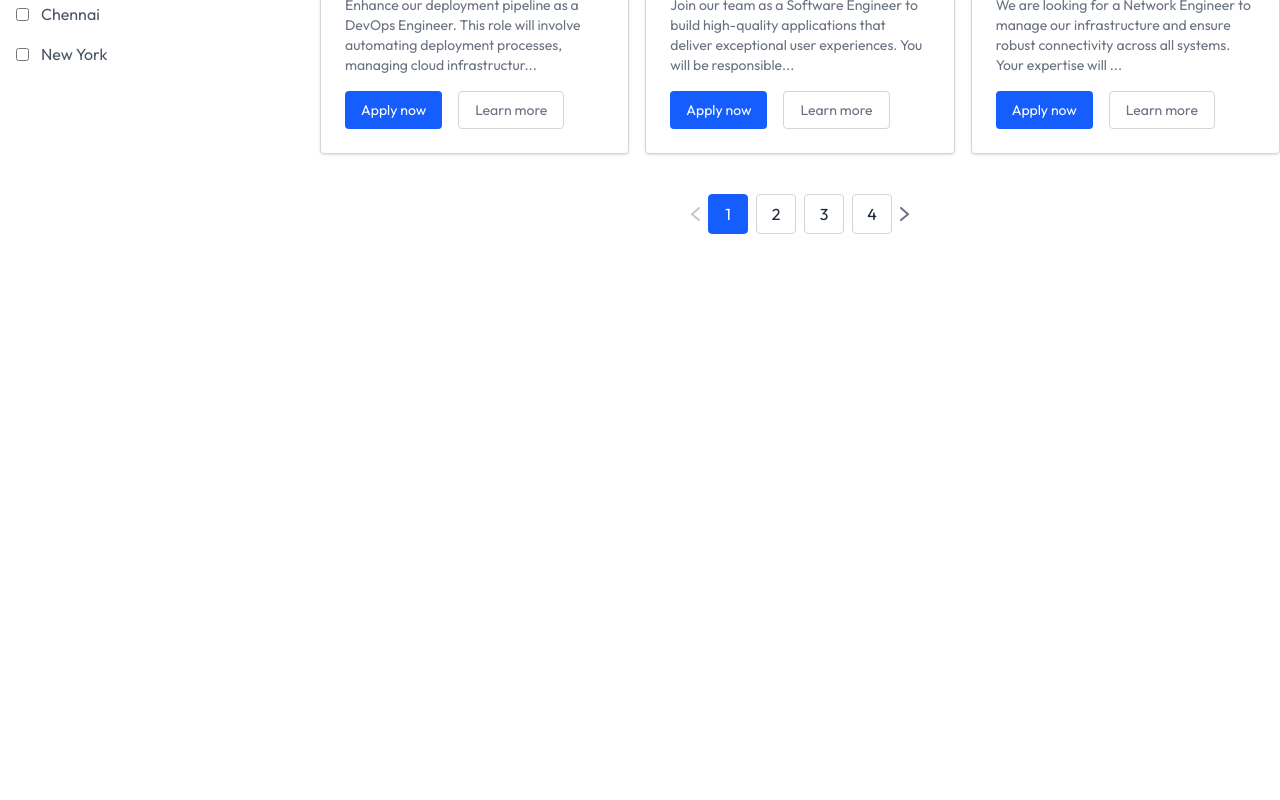
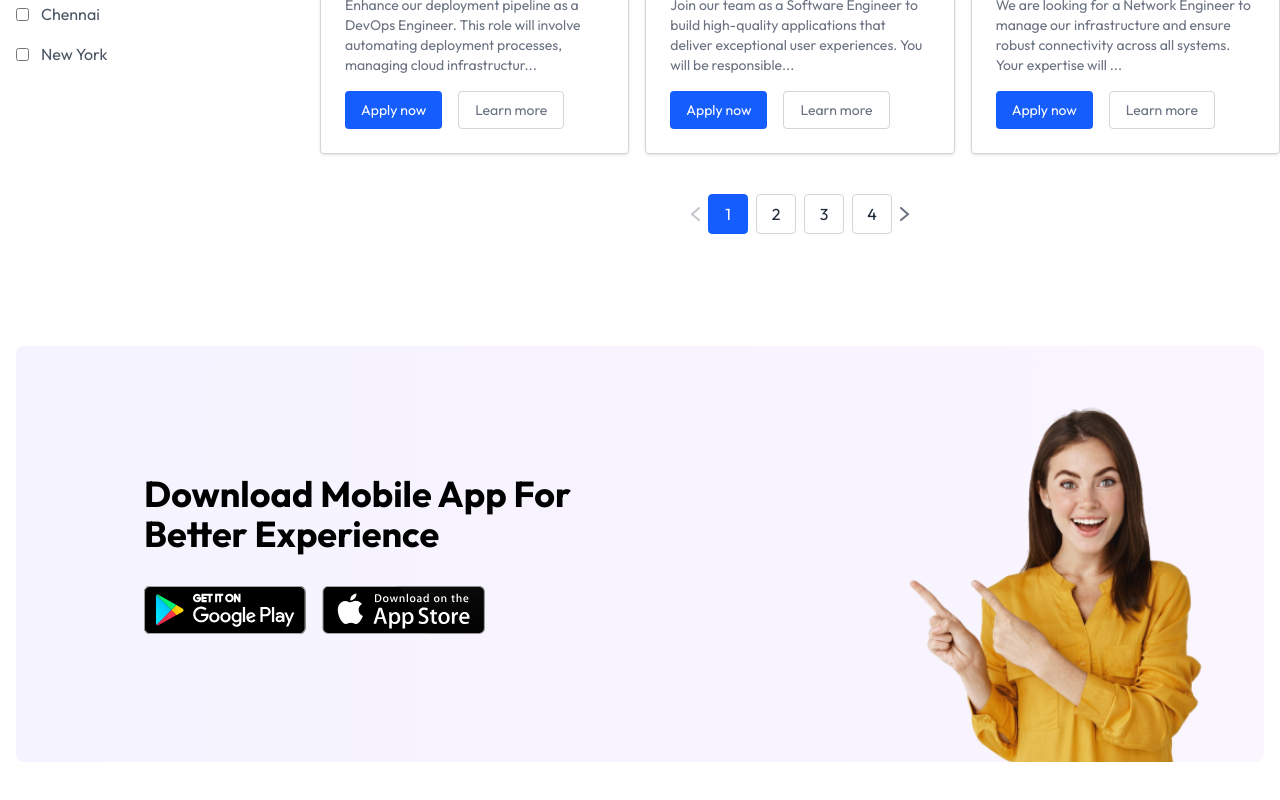
Before and after one commit to baibhavsinhadev/insiderjobs, a React (Vite) app in the folder client/: page / in a window 1280 px wide. Shown: the part 1164-1964 px from the top of the page. Before the commit the page ends 1430 px from the top, so only its background shows below. Built offline with nearby package versions, Linux system fonts and the light colour scheme; no server answers.

Commit message:
ui: completed app downloaded component

```diff
--- a/client/src/components/components.js
+++ b/client/src/components/components.js
@@ -2,3 +2,4 @@ export { default as Navbar } from "./user/Navbar";
 export { default as Hero } from "./user/Hero";
 export { default as JobListings } from "./user/JobListings";
 export { default as JobCard } from "./user/JobCard";
+export { default as AppDownload } from "./user/AppDownload";
--- /dev/null
+++ b/client/src/components/user/AppDownload.jsx
@@ -0,0 +1,22 @@
+import { assets } from "../../assets/assets";
+
+const AppDownload = () => {
+    return (
+        <div className="container px-4 2xl:px-20 mx-auto my-20">
+            <div className="relative bg-linear-to-r from-violet-50 to-purple-50 p-12 sm:p-24 lg:p-32 rounded-lg">
+                <div>
+                    <h1 className="text-2xl sm:text-4xl font-bold mb-8 max-w-md">Download Mobile App For Better Experience</h1>
+
+                    <div className="flex gap-4">
+                        <img className="cursor-pointer h-8 sm:h-12" src={assets.play_store} alt="play_store" />
+                        <img className="cursor-pointer h-8 sm:h-12" src={assets.app_store} alt="app_store" />
+                    </div>
+                </div>
+
+                <img className="absolute w-80 right-0 bottom-0 mr-12 max-lg:hidden" src={assets.app_main_img} alt="app_main_img" />
+            </div>
+        </div>
+    );
+};
+
+export default AppDownload;
--- a/client/src/components/user/Navbar.jsx
+++ b/client/src/components/user/Navbar.jsx
@@ -21,7 +21,8 @@ const Navbar = () => {
                         <Link to="/applications">Applied Jobs</Link>
 
                         <p>|</p>
-                        <p className="max-sm:hidden">Hi, {(user.firstName + " " + user.lastName) || "User"}</p>
+
+                        <p className="max-sm:hidden">Hi, {((user.firstName + " " + (user.lastName ? user.lastName : "")) || "User")}</p>
 
                         <UserButton />
                     </div>
--- a/client/src/pages/user/Home.jsx
+++ b/client/src/pages/user/Home.jsx
@@ -1,4 +1,4 @@
-import { Hero, JobListings, Navbar } from "../../components/components";
+import { AppDownload, Hero, JobListings, Navbar } from "../../components/components";
 
 const Home = () => {
     return (
@@ -6,6 +6,7 @@ const Home = () => {
             <Navbar />
             <Hero />
             <JobListings />
+            <AppDownload />
         </div>
     );
 };
```
